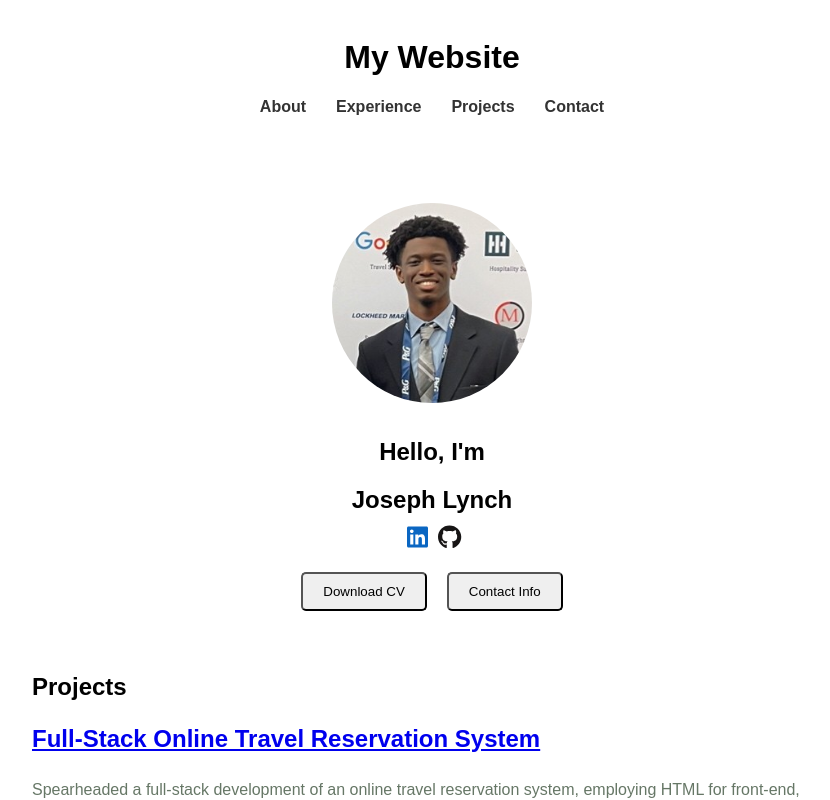
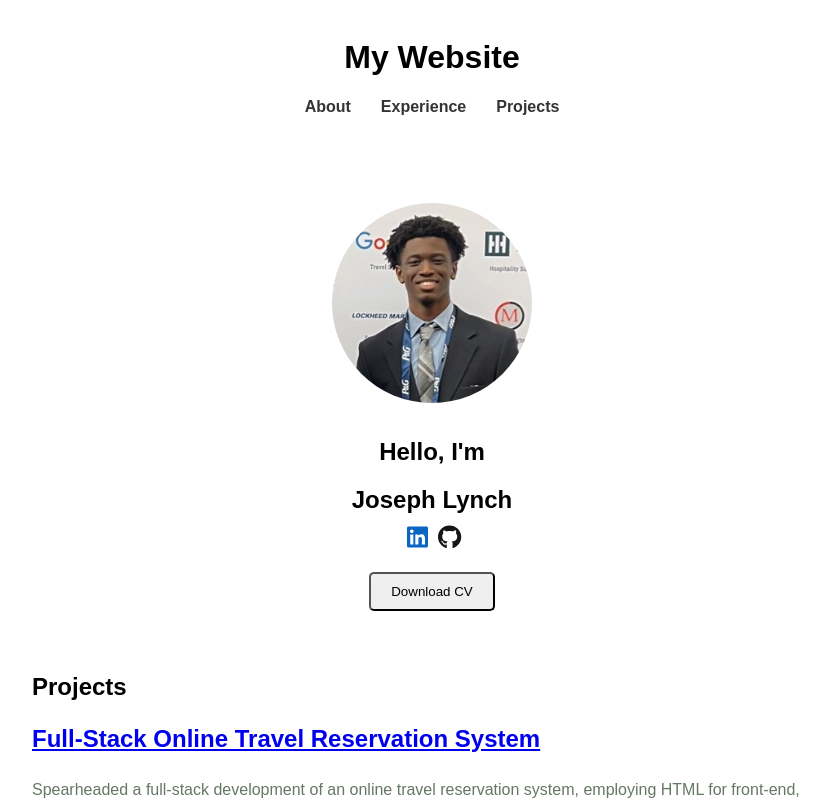
Before and after one commit to jzlynch02/Portfolio-Website, a React (Create React App) app: page / in a window 1280 px wide. Shown: the top 800 px of the page, without its empty margins (208-1038 px from the left). Built offline with nearby package versions, Linux system fonts and the light colour scheme.

Commit message:
removed contact section

```diff
--- a/src/App.js
+++ b/src/App.js
@@ -12,7 +12,7 @@ function App() {
           <a href="#about">About</a>
           <a href="#experience">Experience</a>
           <a href="#projects">Projects</a>
-          <a href="#contact">Contact</a>
+         {/* <a href="#contact">Contact</a>*/}
         </nav>
       </header>
       <main className="App-main">
@@ -37,7 +37,7 @@ function App() {
             download="Resume_Joseph_Lynch.pdf">
               <button>Download CV</button>
             </a>
-              <button>Contact Info</button>
+              {/*<button>Contact Info</button>*/}
             </div>
           </div>
         </section>
```
